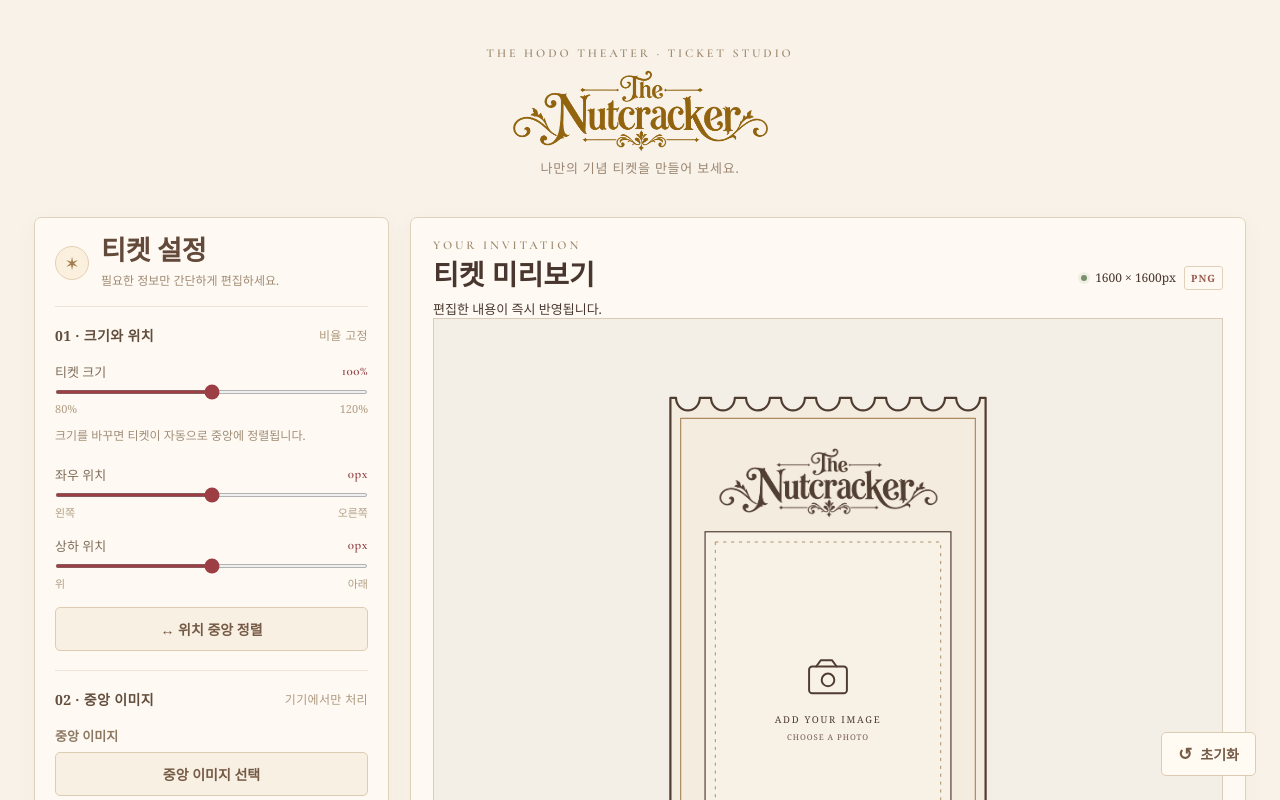
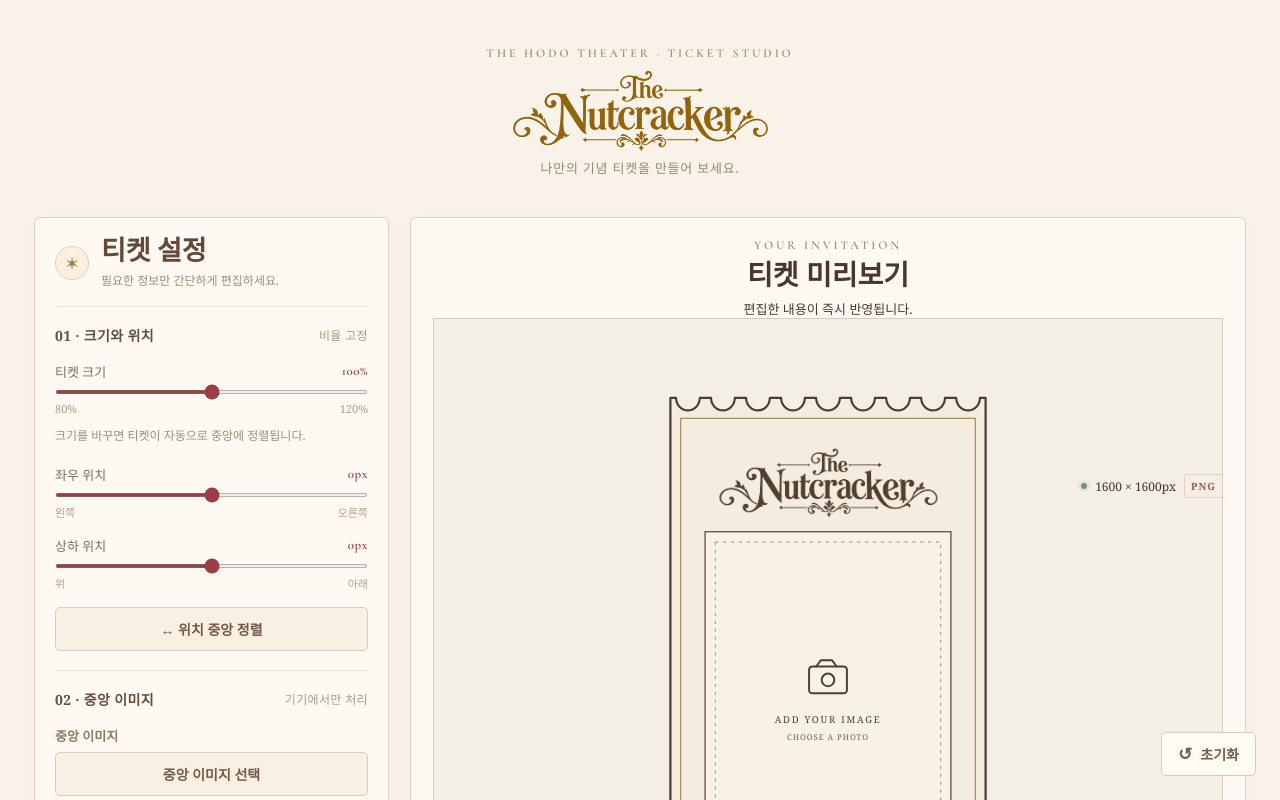
Before and after one commit to DoA-xoxo/ticket, a Next.js app in the folder nutcracker-ticket-editor-final/nutcracker-ticket-editor/: page / in a window 1280 px wide. Shown: the top 800 px of the page. Built offline with nearby package versions, Linux system fonts and the light colour scheme.

Commit message:
Update globals.css

```diff
--- a/nutcracker-ticket-editor-final/nutcracker-ticket-editor/app/globals.css
+++ b/nutcracker-ticket-editor-final/nutcracker-ticket-editor/app/globals.css
@@ -160,12 +160,16 @@ input[type=range] { width:100%; height:4px; display:block; margin:0; accent-colo
 .privacy-note p { margin:2px 0 0; }
 .preview-card { padding:20px 22px 18px; }
 .preview-heading {
+  position: relative;
   display: flex;
   align-items: center;
-  justify-content: space-between;
-  gap: 16px;
+  justify-content: center;
   width: 100%;
   box-sizing: border-box;
+}
+
+.preview-heading > div:first-child {
+  text-align: center;
 }
 .preview-heading h2 {
   margin: 0;
@@ -176,12 +180,15 @@ input[type=range] { width:100%; height:4px; display:block; margin:0; accent-colo
 }
 
 .canvas-spec {
+  position: absolute;
+  right: 0;
+  bottom: -180px;
   display: flex;
   align-items: center;
   justify-content: flex-end;
   gap: 8px;
-  flex-shrink: 0;
   white-space: nowrap;
+  z-index: 2;
 }
 .canvas-spec b { padding:4px 6px; border:1px solid #e1d1ba; border-radius:3px; color:#99584b; font-size:8px; letter-spacing:.1em; }
 .live-dot { width:6px; height:6px; border-radius:50%; background:#78916d; box-shadow:0 0 0 3px #78916d1b; }
```
